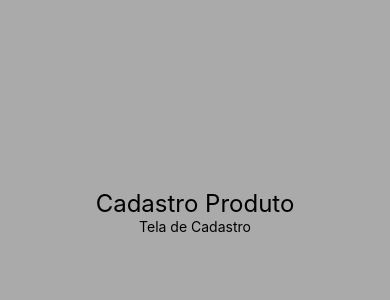
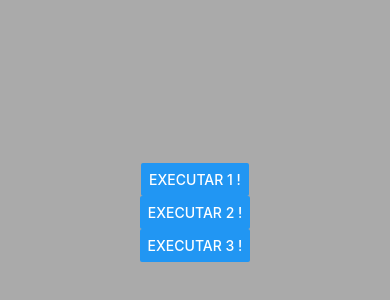
Before and after one commit to tomrobson/React-Native-Exercicio, a React Native app: screen / in a window 390 px wide. Shown: the part 210-510 px from the top of the page. Built offline with nearby package versions, Linux system fonts and the light colour scheme.

Commit message:
Utilizando Botoes e Warn

```diff
--- a/src/App.js
+++ b/src/App.js
@@ -1,6 +1,7 @@
 import React from 'react'
 import { View, StyleSheet } from 'react-native'
 
+import Botao from './components/Botao'
 import Titulo from './components/Titulo'
 import Aleatorio from './components/Aleatorio'
 import MinMax from './components/MinMax'
@@ -10,8 +11,10 @@ import CompDefault, { Comp1, Comp2 } from './components/Multi'
 
 export default () => (
     <View style={style.App}>
-        <Titulo principal="Cadastro Produto"
-            segundario="Tela de Cadastro" />
+        <Botao />
+
+        {/* <Titulo principal="Cadastro Produto"
+            segundario="Tela de Cadastro" /> */}
 
         {/* <Aleatorio min="1" max="60" />
         <Aleatorio min="1" max="60" />
--- /dev/null
+++ b/src/components/Botao.js
@@ -0,0 +1,22 @@
+import React from 'react'
+import { Button } from 'react-native'
+
+export default props => {
+    function executar() {
+        console.warn('Exec 1 !!!')
+    }
+
+    return (
+        <>
+            <Button title="Executar 1 !"
+                onPress={executar} />
+
+            <Button title="Executar 2 !"
+                onPress={function() {
+                    console.warn('Exec 2 !!!')
+                }} />
+            <Button title="Executar 3 !"
+                onPress={() => console.warn('Exec 3 !!!')} />
+        </>
+    )
+}
```
